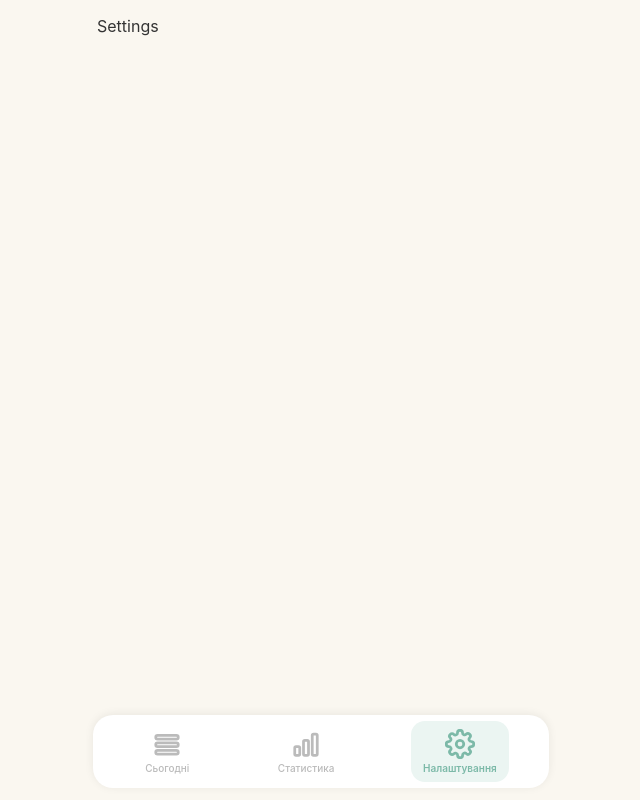
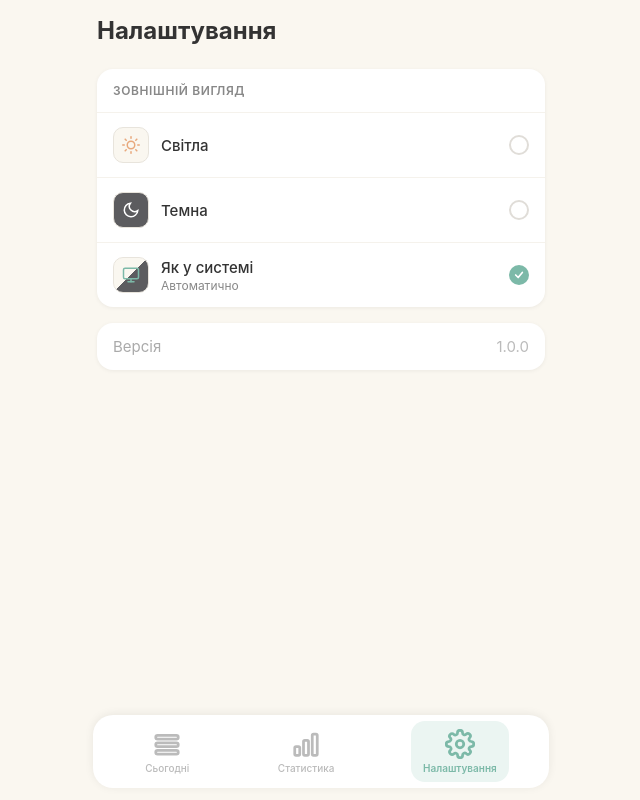
Before and after one commit to VolodymyrChubenko/habit-tracker, a React (Vite) app: page /settings in a window 1280 px wide. Shown: the whole page, without its empty margins (319-959 px from the left). Built offline with nearby package versions, Linux system fonts and the light colour scheme.

Commit message:
feat: Settings page with theme selector

```diff
--- /dev/null
+++ b/src/pages/Settings/Settings.module.scss
@@ -0,0 +1,58 @@
+@use '../../styles/tokens' as *;
+
+.title { font-size: 24px; font-weight: 700; color: $color-text; margin-bottom: 24px; }
+
+.section {
+  background: $color-surface;
+  border-radius: 16px;
+  overflow: hidden;
+  box-shadow: $shadow-card;
+  margin-bottom: 16px;
+}
+
+.sectionLabel {
+  padding: 14px 16px;
+  font-size: 12px;
+  font-weight: 600;
+  color: $color-text-secondary;
+  text-transform: uppercase;
+  letter-spacing: 0.6px;
+  border-bottom: 1px solid $color-border-light;
+}
+
+.row {
+  display: flex;
+  align-items: center;
+  gap: 12px;
+  padding: 14px 16px;
+  cursor: pointer;
+  border-bottom: 1px solid $color-border-light;
+
+  &:last-child { border-bottom: none; }
+}
+
+.icon {
+  width: 36px;
+  height: 36px;
+  border-radius: 10px;
+  display: flex;
+  align-items: center;
+  justify-content: center;
+  flex-shrink: 0;
+}
+
+.rowTitle { flex: 1; font-size: 15px; color: $color-text; font-weight: 500; }
+
+.rowSub { font-size: 12px; color: $color-text-secondary; margin-top: 1px; }
+
+.check {
+  width: 20px;
+  height: 20px;
+  border-radius: 50%;
+  flex-shrink: 0;
+  display: flex;
+  align-items: center;
+  justify-content: center;
+}
+
+.version { font-size: 15px; color: $color-text-muted; }
--- a/src/pages/Settings/index.tsx
+++ b/src/pages/Settings/index.tsx
@@ -1,3 +1,76 @@
+import { useSettingsStore } from '../../store/settingsStore';
+import type { Theme } from '../../types';
+import styles from './Settings.module.scss';
+
+const SunIcon = () => (
+  <svg width="18" height="18" viewBox="0 0 24 24" fill="none" stroke="#E8A87C" strokeWidth="2" strokeLinecap="round">
+    <circle cx="12" cy="12" r="5" />
+    <line x1="12" y1="1" x2="12" y2="3" /><line x1="12" y1="21" x2="12" y2="23" />
+    <line x1="4.22" y1="4.22" x2="5.64" y2="5.64" /><line x1="18.36" y1="18.36" x2="19.78" y2="19.78" />
+    <line x1="1" y1="12" x2="3" y2="12" /><line x1="21" y1="12" x2="23" y2="12" />
+    <line x1="4.22" y1="19.78" x2="5.64" y2="18.36" /><line x1="18.36" y1="5.64" x2="19.78" y2="4.22" />
+  </svg>
+);
+
+const MoonIcon = () => (
+  <svg width="18" height="18" viewBox="0 0 24 24" fill="none" stroke="#fff" strokeWidth="2" strokeLinecap="round">
+    <path d="M21 12.79A9 9 0 1 1 11.21 3 7 7 0 0 0 21 12.79z" />
+  </svg>
+);
+
+const MonitorIcon = () => (
+  <svg width="18" height="18" viewBox="0 0 24 24" fill="none" stroke="#7CB9A8" strokeWidth="2" strokeLinecap="round">
+    <rect x="2" y="3" width="20" height="14" rx="2" />
+    <line x1="8" y1="21" x2="16" y2="21" /><line x1="12" y1="17" x2="12" y2="21" />
+  </svg>
+);
+
+const CheckIcon = () => (
+  <svg width="10" height="10" viewBox="0 0 12 12">
+    <polyline points="2,6 5,9 10,3" fill="none" stroke="white" strokeWidth="2" strokeLinecap="round" strokeLinejoin="round" />
+  </svg>
+);
+
+const themeOptions: { value: Theme; label: string; sub?: string; iconBg: string; Icon: () => React.JSX.Element }[] = [
+  { value: 'light', label: 'Світла', iconBg: '#FAF7F0', Icon: SunIcon },
+  { value: 'dark', label: 'Темна', iconBg: '#5c5c5f', Icon: MoonIcon },
+  { value: 'system', label: 'Як у системі', sub: 'Автоматично', iconBg: 'linear-gradient(135deg, #FAF7F0 50%, #5c5c5f 50%)', Icon: MonitorIcon },
+];
+
 export default function SettingsPage() {
-  return <div>Settings</div>;
+  const { theme, setTheme } = useSettingsStore();
+
+  return (
+    <>
+      <h1 className={styles.title}>Налаштування</h1>
+
+      <div className={styles.section}>
+        <div className={styles.sectionLabel}>Зовнішній вигляд</div>
+        {themeOptions.map(({ value, label, sub, iconBg, Icon }) => (
+          <div key={value} className={styles.row} onClick={() => setTheme(value)}>
+            <div className={styles.icon} style={{ background: iconBg, border: '1.5px solid #E8E4DC' }}>
+              <Icon />
+            </div>
+            <div style={{ flex: 1 }}>
+              <div className={styles.rowTitle}>{label}</div>
+              {sub && <div className={styles.rowSub}>{sub}</div>}
+            </div>
+            <div
+              className={styles.check}
+              style={{ background: theme === value ? '#7CB9A8' : 'transparent', border: theme === value ? 'none' : '2px solid #E0DDD8' }}
+            >
+              {theme === value && <CheckIcon />}
+            </div>
+          </div>
+        ))}
+      </div>
+
+      <div className={styles.section}>
+        <div className={styles.row} style={{ cursor: 'default' }}>
+          <span style={{ flex: 1, fontSize: 15, color: '#aaa' }}>Версія</span>
+          <span className={styles.version}>1.0.0</span>
+        </div>
+      </div>
+    </>
+  );
 }
```
